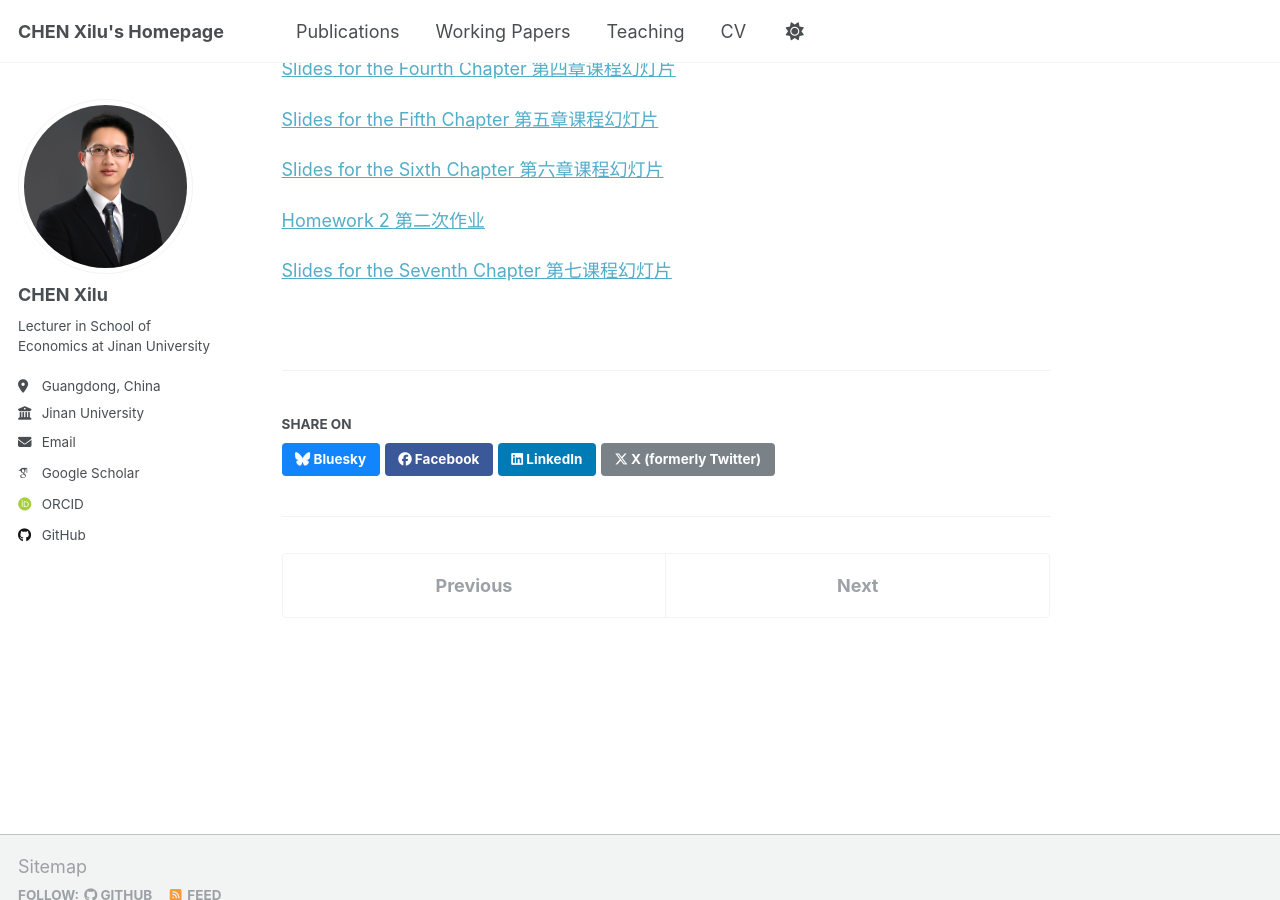
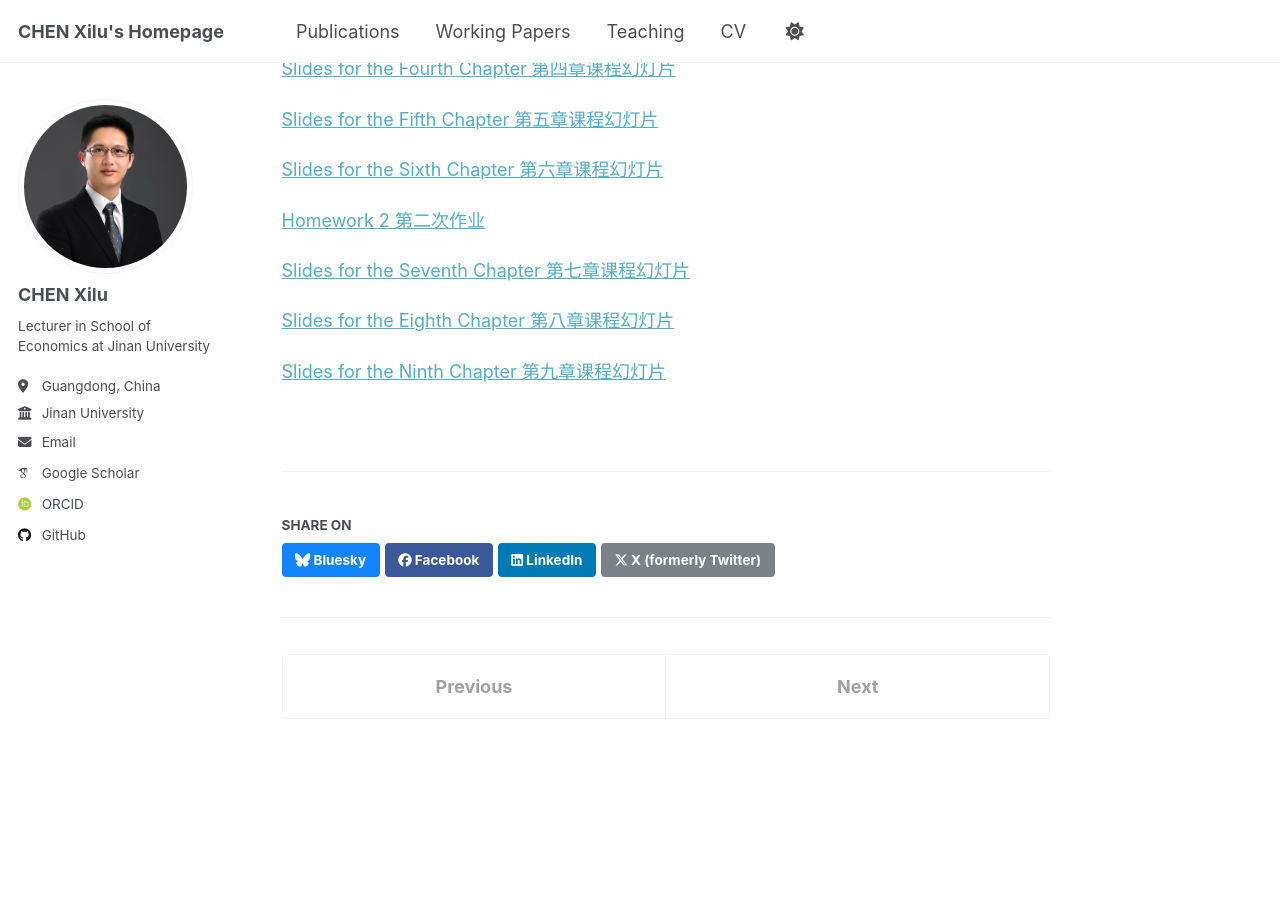
Before and after one commit to Xilu-CHEN/xilu-chen.github.io, a Jekyll site: the page built from _teaching/data_econ_2026_fall.md, in a window 1280 px wide and 900 px high, scrolled down 392 px. Built offline with Jekyll 4.4.1, drawn with Linux system fonts in a browser that asks for light colours; some web fonts are replaced; a script that is not in the unit is left out.

Commit message:
push 261021

```diff
--- a/_teaching/data_econ_2026_fall.md
+++ b/_teaching/data_econ_2026_fall.md
@@ -26,4 +26,8 @@ location: Guangdong, China
 
 [Homework 2 第二次作业](http://xilu-chen.github.io/files/teaching_data_econ_2026_fall/数据经济学第2次作业.pdf){:target="_blank"}
 
-[Slides for the Seventh Chapter 第七课程幻灯片](http://xilu-chen.github.io/files/teaching_data_econ_2026_fall/《数据经济学》第7章.pdf){:target="_blank"}
+[Slides for the Seventh Chapter 第七章课程幻灯片](http://xilu-chen.github.io/files/teaching_data_econ_2026_fall/《数据经济学》第7章.pdf){:target="_blank"}
+
+[Slides for the Eighth Chapter 第八章课程幻灯片](http://xilu-chen.github.io/files/teaching_data_econ_2026_fall/《数据经济学》第8章.pdf){:target="_blank"}
+
+[Slides for the Ninth Chapter 第九章课程幻灯片](http://xilu-chen.github.io/files/teaching_data_econ_2026_fall/《数据经济学》第9章.pdf){:target="_blank"}
```
Also changed, not shown: 2 other files.
